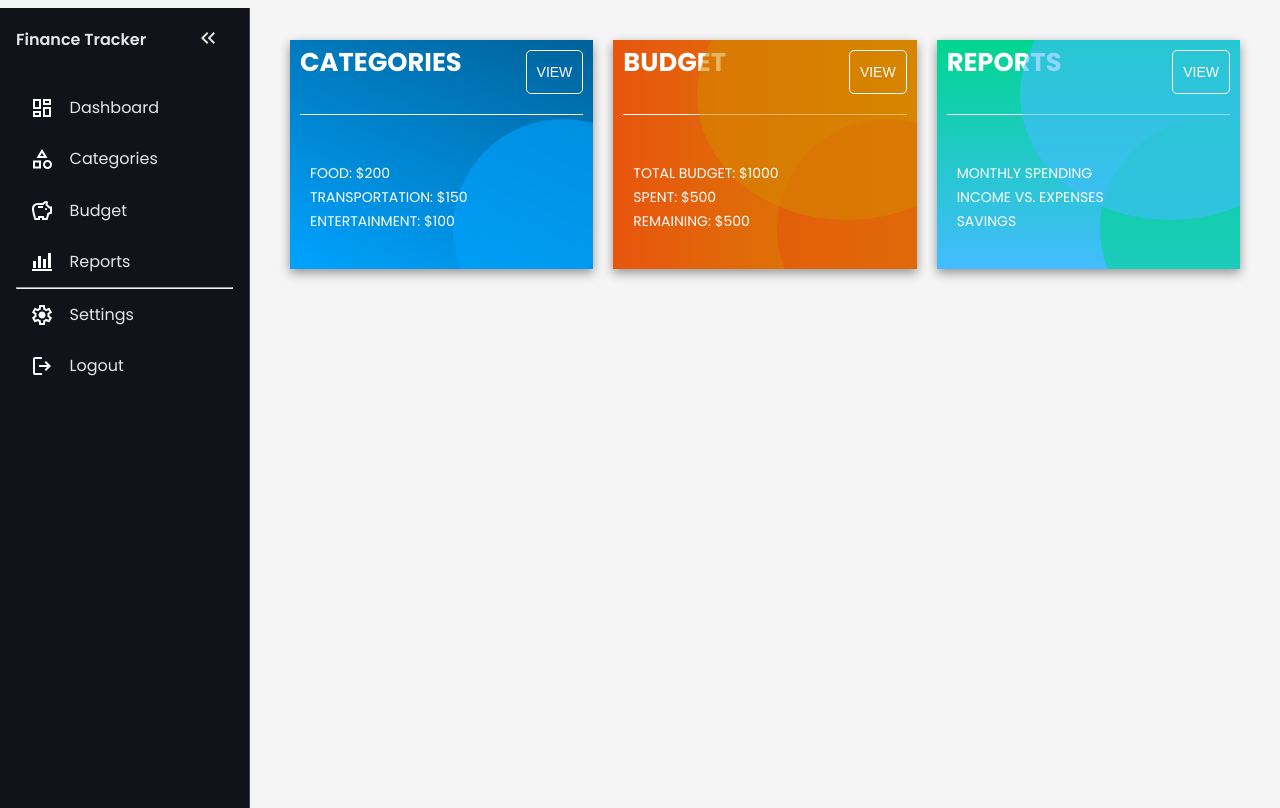
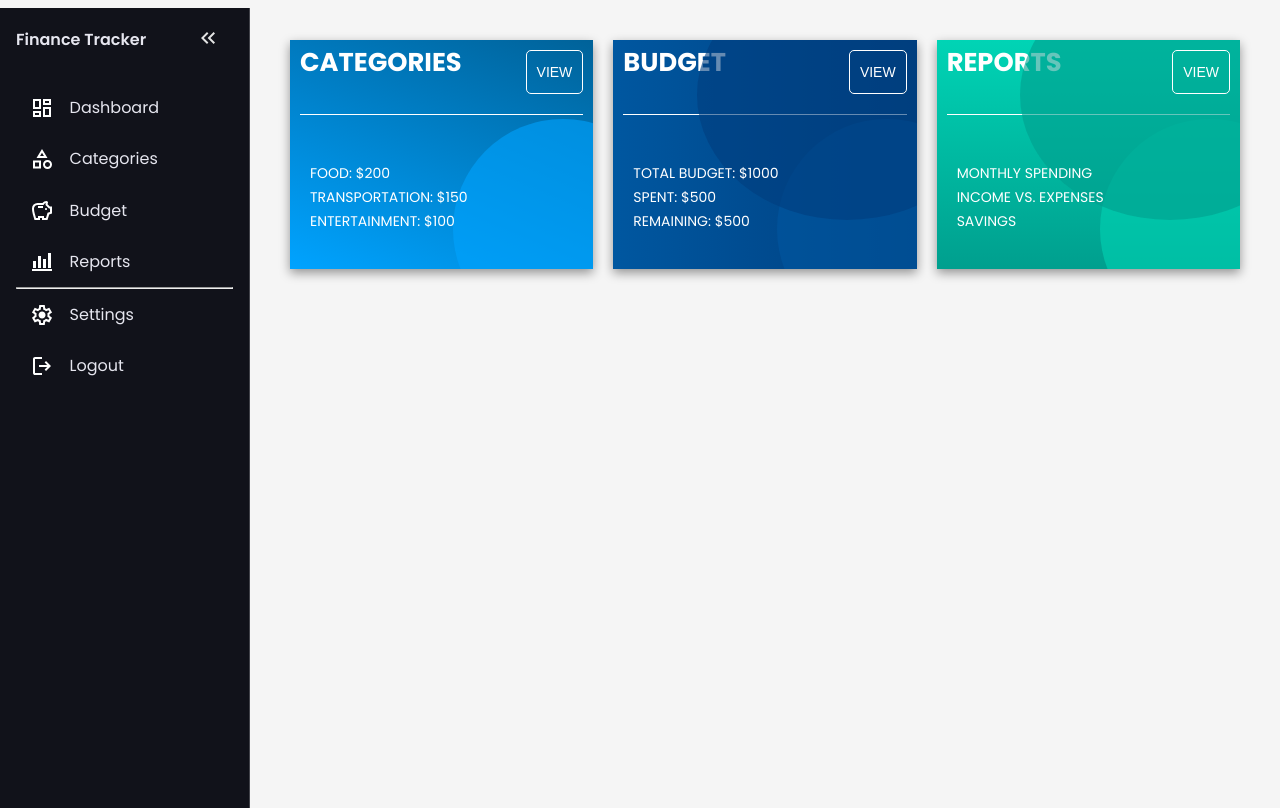
Before and after one commit to brycewoodland/personal-finance-app, an Angular app: page / in a window 1280 px wide. Built offline with nearby package versions, Linux system fonts and the light colour scheme.

Commit message:
Colors updated.

```diff
--- a/src/app/dashboard/dashboard.component.html
+++ b/src/app/dashboard/dashboard.component.html
@@ -13,9 +13,9 @@
 
     <app-dashboard-box
         text="Budget"
-        background="linear-gradient(90deg, #E8550E 0%, #D68600 100%)"
-        [bottomCircleColor]="'#E8550E'"
-        [topCircleColor]="'#D68600'">
+        background="linear-gradient(90deg, #0057A0 0%, #003F7F 100%)"
+        [bottomCircleColor]="'#0057A0'"
+        [topCircleColor]="'#003F7F'">
         <div class="box-content">
             <p>Total Budget: $1000</p>
             <p>Spent: $500</p>
@@ -25,9 +25,9 @@
 
     <app-dashboard-box
         text="Reports"
-        background="linear-gradient(180deg, #00D68F 0%, #44BCFF 100%)"
-        [bottomCircleColor]="'#00D68F'"
-        [topCircleColor]="'#44BCFF'">
+        background="linear-gradient(180deg, #00D4B5 0%, #009F8E 100%)"
+        [bottomCircleColor]="'#00D4B5'"
+        [topCircleColor]="'#009F8E'">
         <div class="box-content">
             <p>Monthly Spending</p>
             <p>Income vs. Expenses</p>
```
